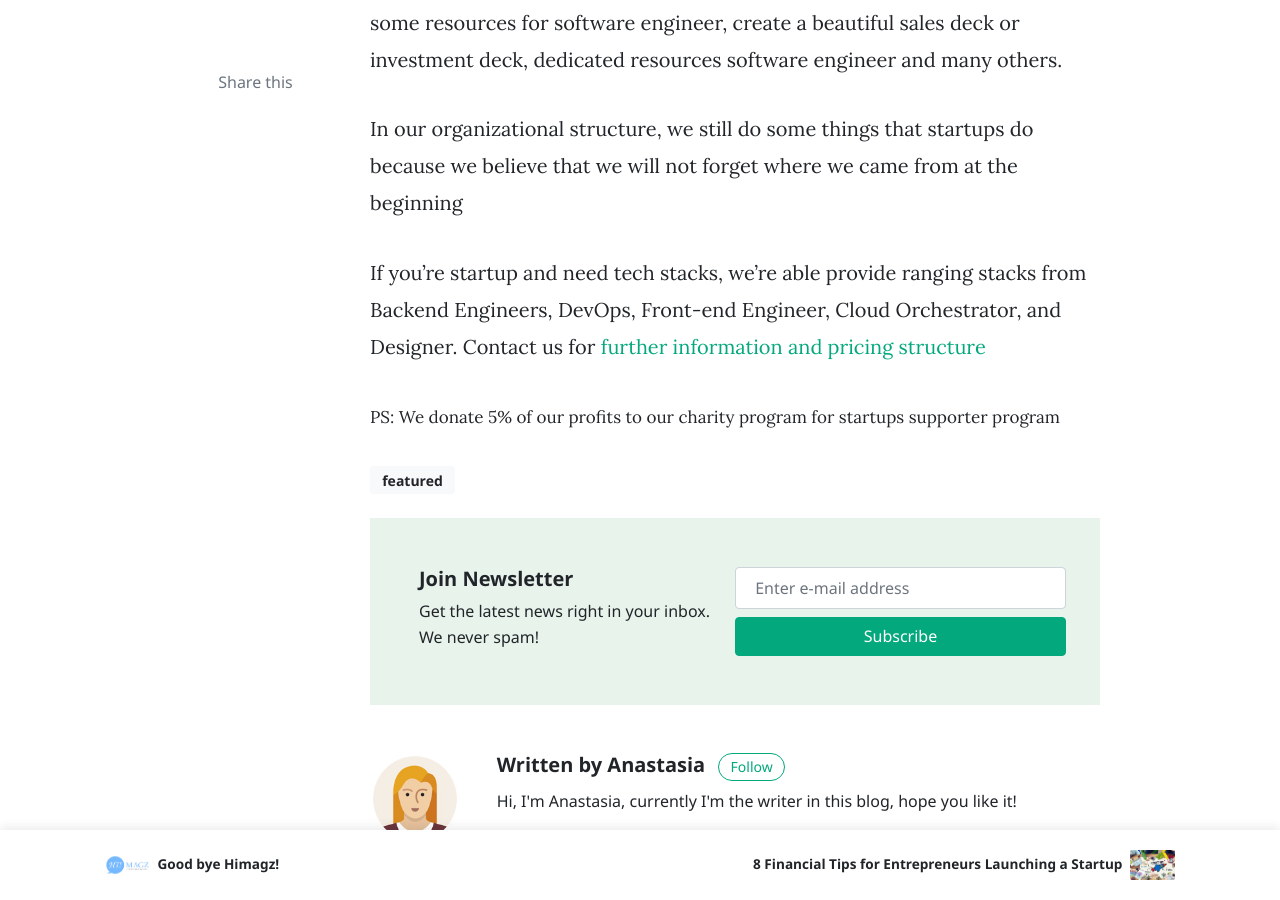
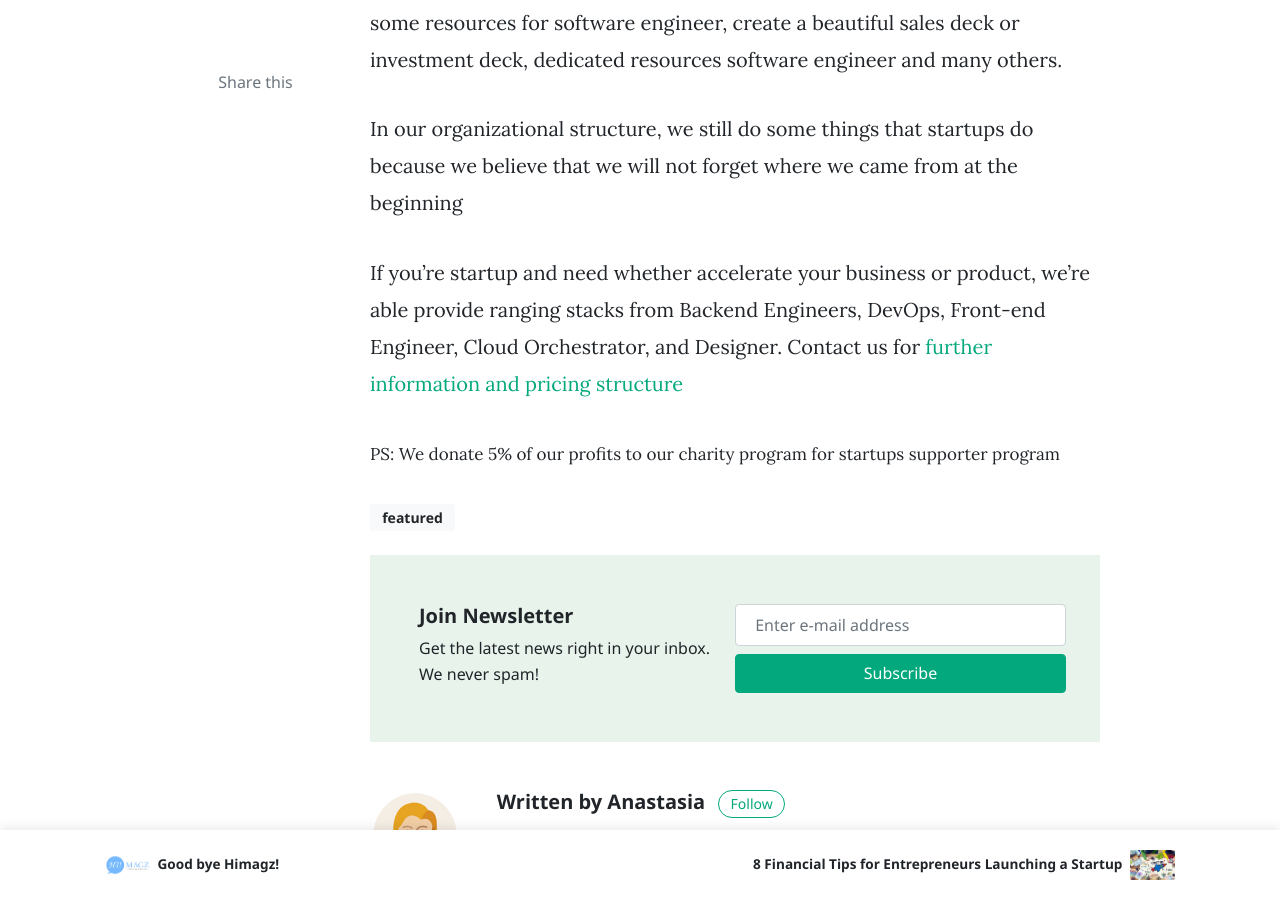
Before and after one commit to bit-dna/bitdnablog, a Jekyll site: the page built from _posts/2019-07-21-we-are-startups-supporter.md, in a window 1280 px wide and 900 px high, scrolled down 979 px. Built offline with Jekyll 4.4.1, drawn with Linux system fonts in a browser that asks for light colours; nearby versions of some CDN libraries; comment, search, counter and statistics services are not loaded.

Commit message:
fix wording

```diff
--- a/_posts/2019-07-21-we-are-startups-supporter.md
+++ b/_posts/2019-07-21-we-are-startups-supporter.md
@@ -16,6 +16,6 @@ It's mean since we are origin from startup we would like to help those startup a
 
 In our organizational structure, we still do some things that startups do because we believe that we will not forget where we came from at the beginning
 
-If you're startup and need tech stacks,  we're able provide ranging stacks from Backend Engineers, DevOps, Front-end Engineer, Cloud Orchestrator, and Designer. Contact us for <a href="https://bitdna.io/contact.html">further information and pricing structure</a>
+If you're startup and need whether accelerate your business or product,  we're able provide ranging stacks from Backend Engineers, DevOps, Front-end Engineer, Cloud Orchestrator, and Designer. Contact us for <a href="https://bitdna.io/contact.html">further information and pricing structure</a>
 
 <small>PS: We donate 5% of our profits to our charity program for startups supporter program</small>
```
